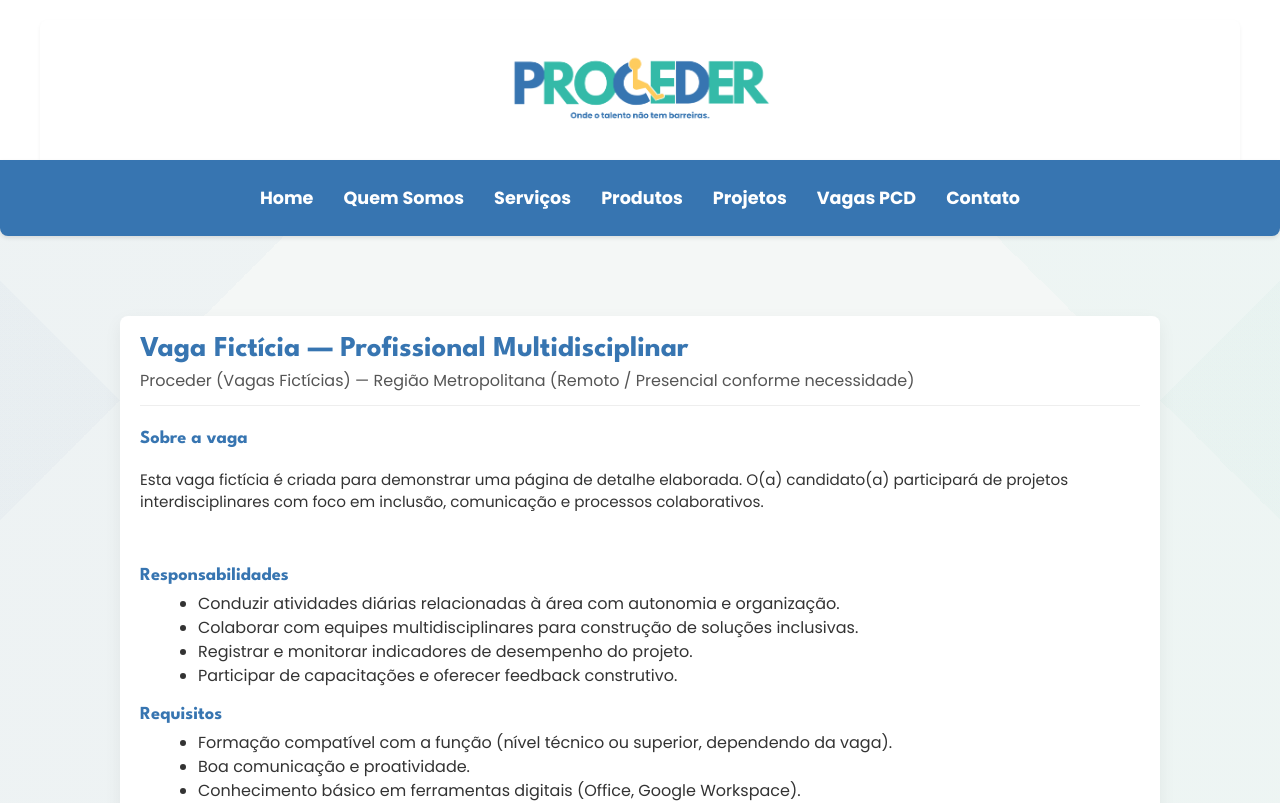
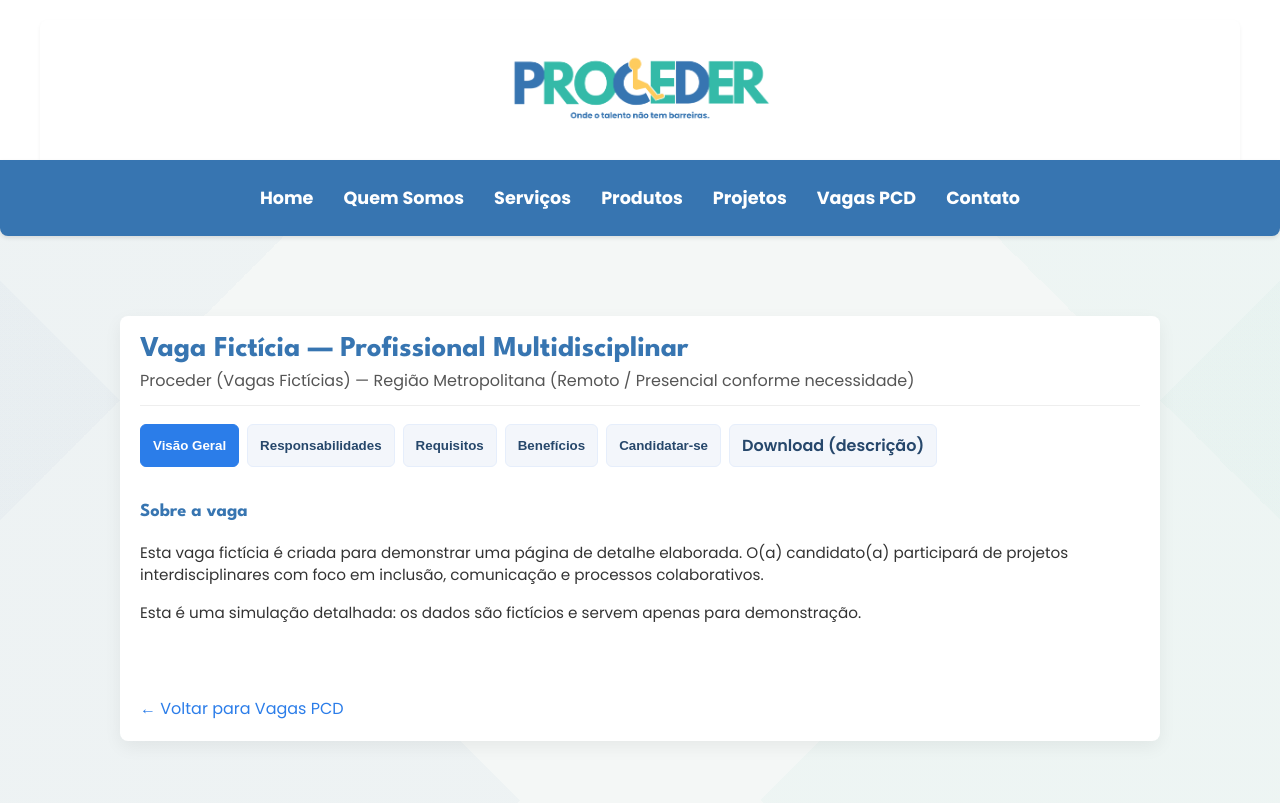
Before and after one commit to Hakonee/proceder, a React (Vite) app: page /proceder/vagas/1 in a window 1280 px wide. Shown: the top 803 px of the page. Built offline with nearby package versions, Linux system fonts and the light colour scheme.

Commit message:
Melhorias na página de detalhe da vaga: tabs, timeline de benefícios e download (fictício)

```diff
--- a/src/pages/VagaDetail.jsx
+++ b/src/pages/VagaDetail.jsx
@@ -1,11 +1,13 @@
-import React from 'react';
+import React, { useState } from 'react';
 import { useParams, Link, useLocation } from 'react-router-dom';
 import '../styles/VagaDetail.css';
+import vagaDesc from '../assets/vaga-descricao-ficticia.txt';
 
 // Página fictícia e elaborada de detalhes da vaga
 export default function VagaDetail() {
   const { id } = useParams();
   const location = useLocation();
+  const [activeTab, setActiveTab] = useState('overview');
 
   // Na ausência de uma API, podemos aceitar dados via state (opcional) ou carregar conteúdo fictício
   const vaga = location.state?.vaga || getVagaFicticia(id);
@@ -18,11 +20,39 @@ export default function VagaDetail() {
       </div>
 
       <div className="vaga-detail-body">
+        <div className="tabs">
+          <button
+            className={`tab-button ${activeTab === 'overview' ? 'active' : ''}`}
+            onClick={() => setActiveTab('overview')}
+          >Visão Geral</button>
+          <button
+            className={`tab-button ${activeTab === 'responsabilidades' ? 'active' : ''}`}
+            onClick={() => setActiveTab('responsabilidades')}
+          >Responsabilidades</button>
+          <button
+            className={`tab-button ${activeTab === 'requisitos' ? 'active' : ''}`}
+            onClick={() => setActiveTab('requisitos')}
+          >Requisitos</button>
+          <button
+            className={`tab-button ${activeTab === 'beneficios' ? 'active' : ''}`}
+            onClick={() => setActiveTab('beneficios')}
+          >Benefícios</button>
+          <button
+            className={`tab-button ${activeTab === 'candidatar' ? 'active' : ''}`}
+            onClick={() => setActiveTab('candidatar')}
+          >Candidatar-se</button>
+          <a href={vagaDesc} className="tab-button download-btn" download={`descricao-vaga-${id}.txt`}>Download (descrição)</a>
+        </div>
+
+        {activeTab === 'overview' && (
           <section className="vaga-section vaga-descricao">
             <h2>Sobre a vaga</h2>
             <p>{vaga.descricao}</p>
+            <p className="vaga-extra-note">Esta é uma simulação detalhada: os dados são fictícios e servem apenas para demonstração.</p>
           </section>
+        )}
 
+        {activeTab === 'responsabilidades' && (
           <section className="vaga-section vaga-responsabilidades">
             <h2>Responsabilidades</h2>
             <ul>
@@ -31,7 +61,9 @@ export default function VagaDetail() {
               ))}
             </ul>
           </section>
+        )}
 
+        {activeTab === 'requisitos' && (
           <section className="vaga-section vaga-requisitos">
             <h2>Requisitos</h2>
             <ul>
@@ -40,25 +72,34 @@ export default function VagaDetail() {
               ))}
             </ul>
           </section>
+        )}
 
+        {activeTab === 'beneficios' && (
           <section className="vaga-section vaga-acessibilidade">
             <h2>Acessibilidade e Benefícios</h2>
             <p>{vaga.acessibilidade}</p>
-          <ul>
+
+            <h3 className="timeline-title">Linha do tempo dos benefícios</h3>
+            <ol className="benefits-timeline">
               {vaga.beneficios.map((b, i) => (
-              <li key={i}>{b}</li>
+                <li key={i} className="timeline-item">
+                  <div className="timeline-marker" />
+                  <div className="timeline-content">
+                    <strong>{i+1}. {b}</strong>
+                    <p>Implementação prevista: { (i+1) * 3 } meses após contratação (simulado).</p>
+                  </div>
+                </li>
               ))}
-          </ul>
+            </ol>
           </section>
+        )}
 
+        {activeTab === 'candidatar' && (
           <section className="vaga-section vaga-como-se-candidatar">
             <h2>Como se candidatar</h2>
             <p>
               Esta é uma página de vaga fictícia. Para simular uma candidatura, você pode enviar seu currículo
               para <a href="mailto:equipeproceder2025@gmail.com">equipeproceder2025@gmail.com</a> com o assunto <strong>Vaga: {vaga.titulo}</strong>.
-          </p>
-          <p>
-            Também oferecemos um formulário simplificado abaixo (simulação) para que possamos demonstrar a experiência do usuário.
             </p>
             <form className="vaga-candidatura-form" onSubmit={(e) => { e.preventDefault(); alert('Candidatura simulada enviada. (Fictício)'); e.target.reset(); }}>
               <label>
@@ -80,6 +121,7 @@ export default function VagaDetail() {
               <button type="submit" className="botao-candidatar-detalhe">Simular Candidatura</button>
             </form>
           </section>
+        )}
 
         <div className="vaga-detail-footer">
           <Link to="/vagas-pcd" className="voltar-link">← Voltar para Vagas PCD</Link>
--- a/src/styles/VagaDetail.css
+++ b/src/styles/VagaDetail.css
@@ -64,6 +64,45 @@
   text-decoration: none;
 }
 
+/* Tabs */
+.tabs {
+  display: flex;
+  gap: 8px;
+  flex-wrap: wrap;
+  margin-bottom: 12px;
+}
+.tab-button {
+  background: #f3f6fb;
+  border: 1px solid #e6eefb;
+  color: #26476b;
+  padding: 8px 12px;
+  border-radius: 6px;
+  cursor: pointer;
+  font-weight: 600;
+}
+.tab-button:hover { background: #e9f1ff; }
+.tab-button.active { background: #2b7de9; color: #fff; border-color: #2b7de9; }
+.download-btn { text-decoration: none; display: inline-flex; align-items: center; }
+
+.vaga-extra-note { color: #666; font-size: 0.95rem; margin-top: 8px; }
+
+/* Timeline */
+.timeline-title { margin-top: 12px; font-size: 1rem; }
+.benefits-timeline { list-style: none; padding: 0; margin: 12px 0 0 0; position: relative; }
+.benefits-timeline::before {
+  content: '';
+  position: absolute;
+  left: 16px;
+  top: 0;
+  bottom: 0;
+  width: 2px;
+  background: #e6eefb;
+}
+.timeline-item { position: relative; padding-left: 40px; margin-bottom: 18px; }
+.timeline-marker { position: absolute; left: 8px; top: 6px; width: 16px; height: 16px; border-radius: 50%; background: #2b7de9; }
+.timeline-content strong { display: block; }
+.timeline-content p { margin: 6px 0 0 0; color: #555; }
+
 @media (max-width: 768px) {
   .vaga-detail-container { padding: 14px; margin: 20px; }
   .vaga-detail-title { font-size: 1.4rem; }
```
Also changed, not shown: src/assets/vaga-descricao-ficticia.txt (added). Lines whose indentation alone changed are shown as unchanged.
